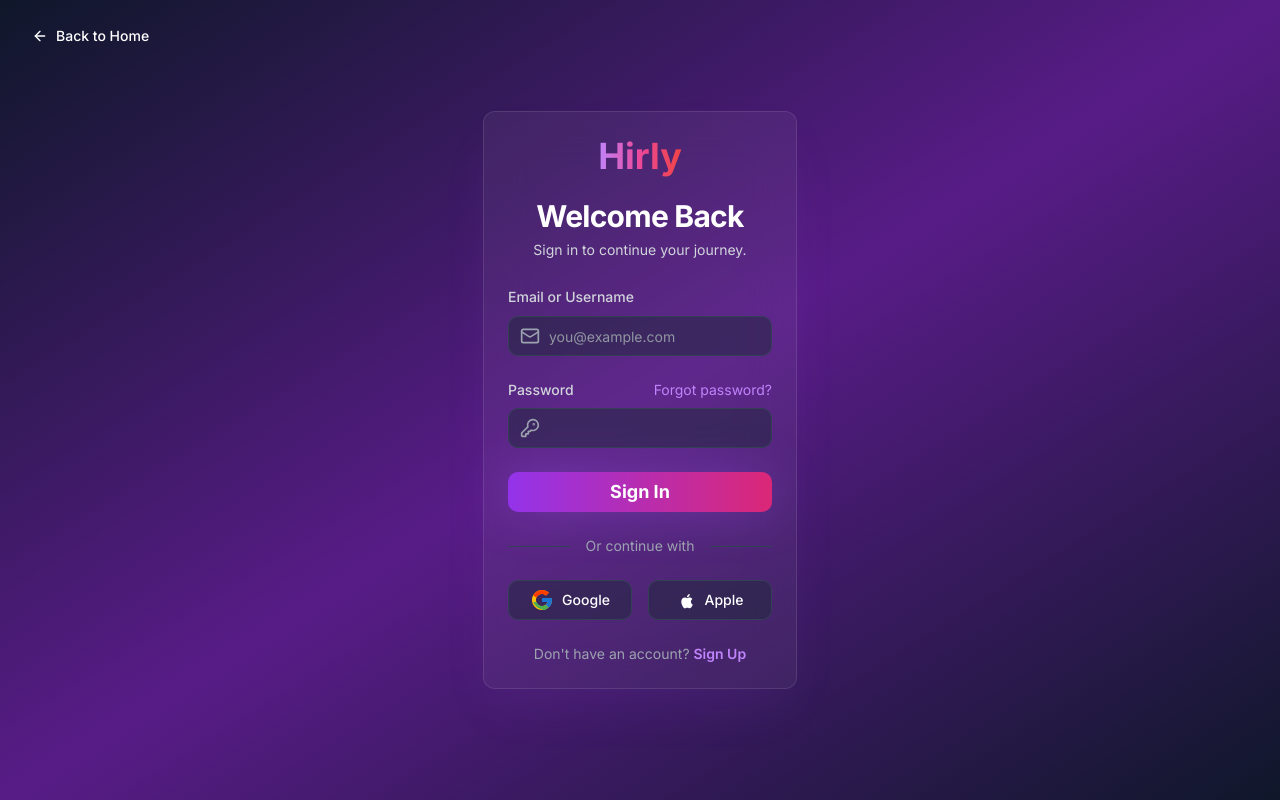
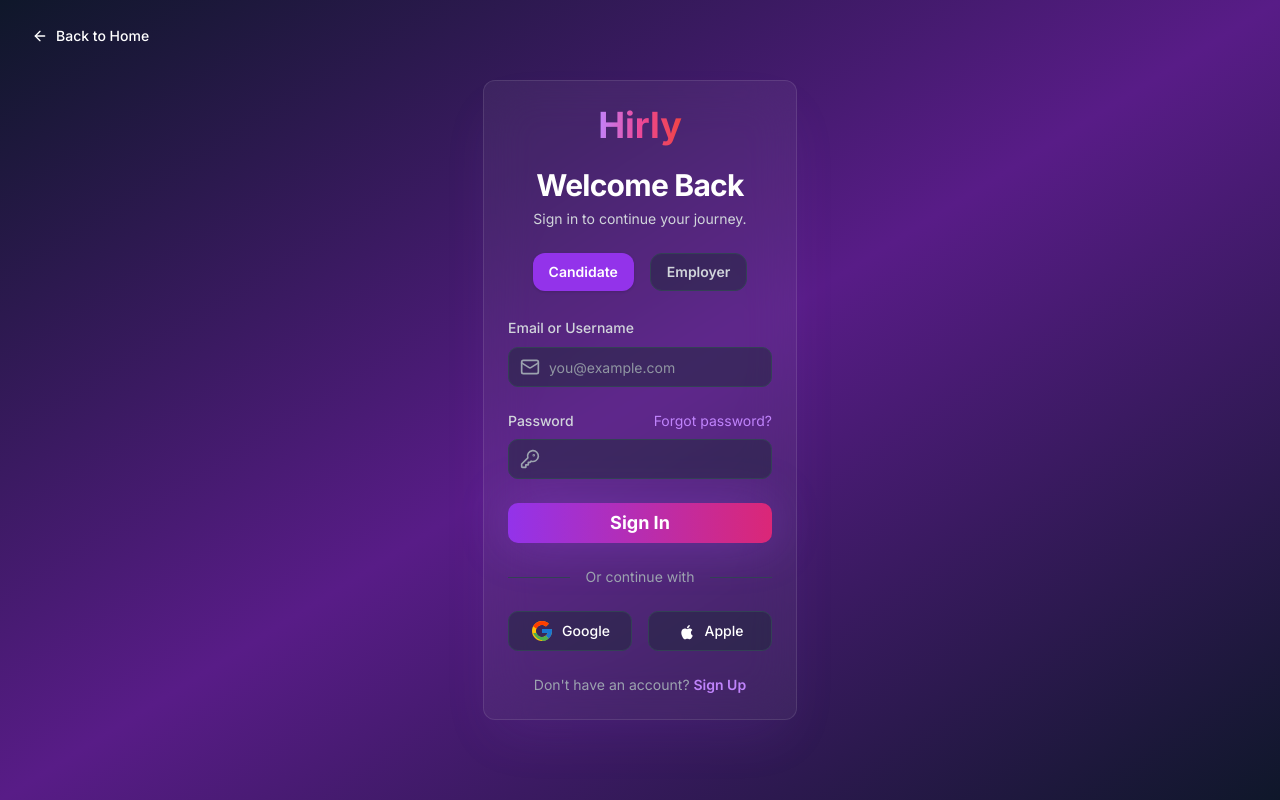
Before and after one commit to itz-dev-tasavvuf/Hirly3.0-Alpha-, a React (Vite) app in the folder project/: page /login in a window 1280 px wide. Built offline with nearby package versions, Linux system fonts and the light colour scheme.

Commit message:
Added option on sign-in

```diff
--- a/project/src/pages/auth/SignInPage.jsx
+++ b/project/src/pages/auth/SignInPage.jsx
@@ -11,6 +11,7 @@ import { GoogleIcon } from '@/components/icons';
 
 const SignInPage = () => {
   const navigate = useNavigate();
+  const [userType, setUserType] = React.useState('candidate');
   const handleSocialLogin = (provider) => {
     toast({
       title: `Sign in with ${provider}`,
@@ -22,10 +23,10 @@ const SignInPage = () => {
     e.preventDefault();
     // Simulate sign-in success
     // In a real app, replace this with actual authentication logic
-    sessionStorage.setItem('userType', 'candidate'); // or 'employer' if you want to support both
+    sessionStorage.setItem('userType', userType); // candidate or employer
     toast({
       title: 'Signed in!',
-      description: 'Welcome back. Redirecting...'
+      description: `Welcome back, ${userType === 'candidate' ? 'Candidate' : 'Employer'}. Redirecting...`
     });
     navigate('/hub');
   };
@@ -53,6 +54,23 @@ const SignInPage = () => {
             <CardDescription className="text-gray-300">Sign in to continue your journey.</CardDescription>
           </CardHeader>
           <CardContent>
+            {/* User type toggle */}
+            <div className="flex justify-center gap-4 mb-6">
+              <button
+                type="button"
+                className={`px-4 py-2 rounded-lg font-semibold text-sm transition-colors duration-150 ${userType === 'candidate' ? 'bg-purple-600 text-white shadow' : 'bg-slate-800/50 text-gray-300 border border-slate-700'}`}
+                onClick={() => setUserType('candidate')}
+              >
+                Candidate
+              </button>
+              <button
+                type="button"
+                className={`px-4 py-2 rounded-lg font-semibold text-sm transition-colors duration-150 ${userType === 'employer' ? 'bg-purple-600 text-white shadow' : 'bg-slate-800/50 text-gray-300 border border-slate-700'}`}
+                onClick={() => setUserType('employer')}
+              >
+                Employer
+              </button>
+            </div>
             <form onSubmit={handleSignIn} className="space-y-6">
               <div className="space-y-2">
                 <Label htmlFor="email" className="text-gray-300">Email or Username</Label>
```
